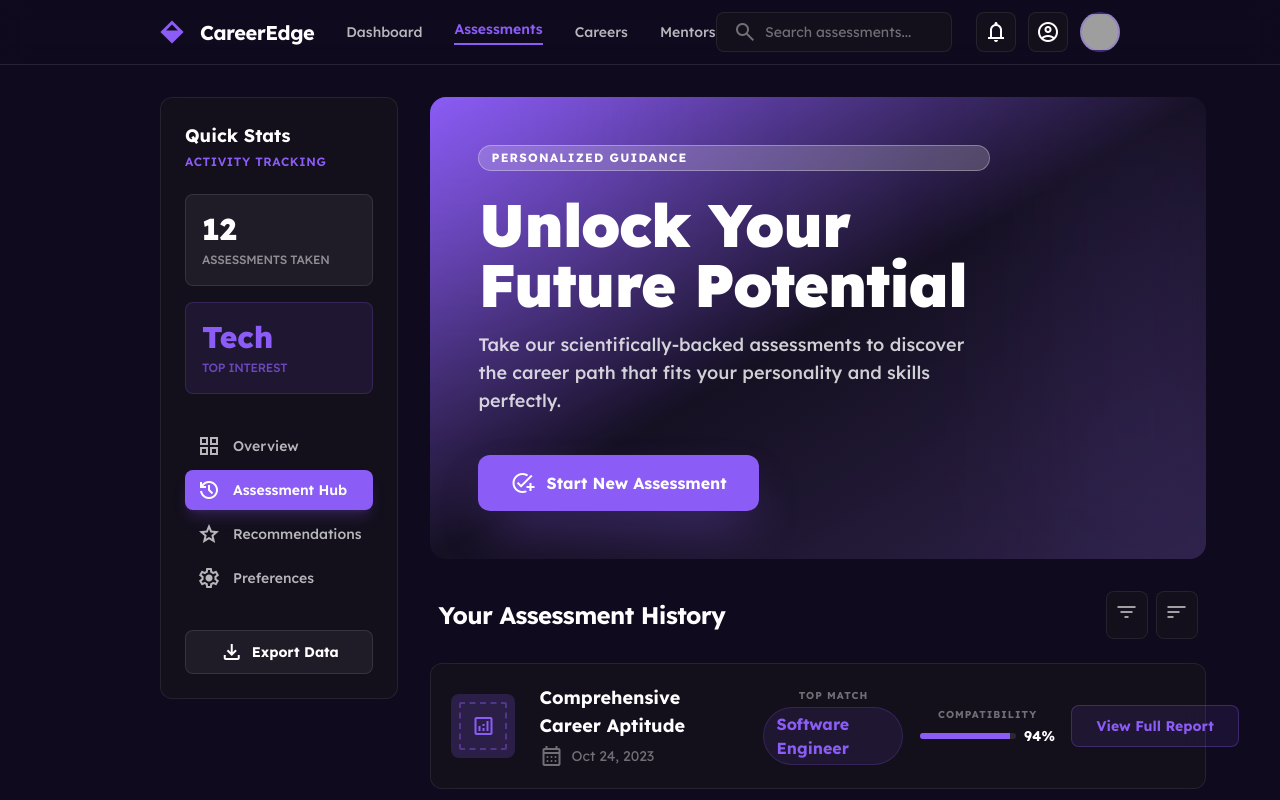
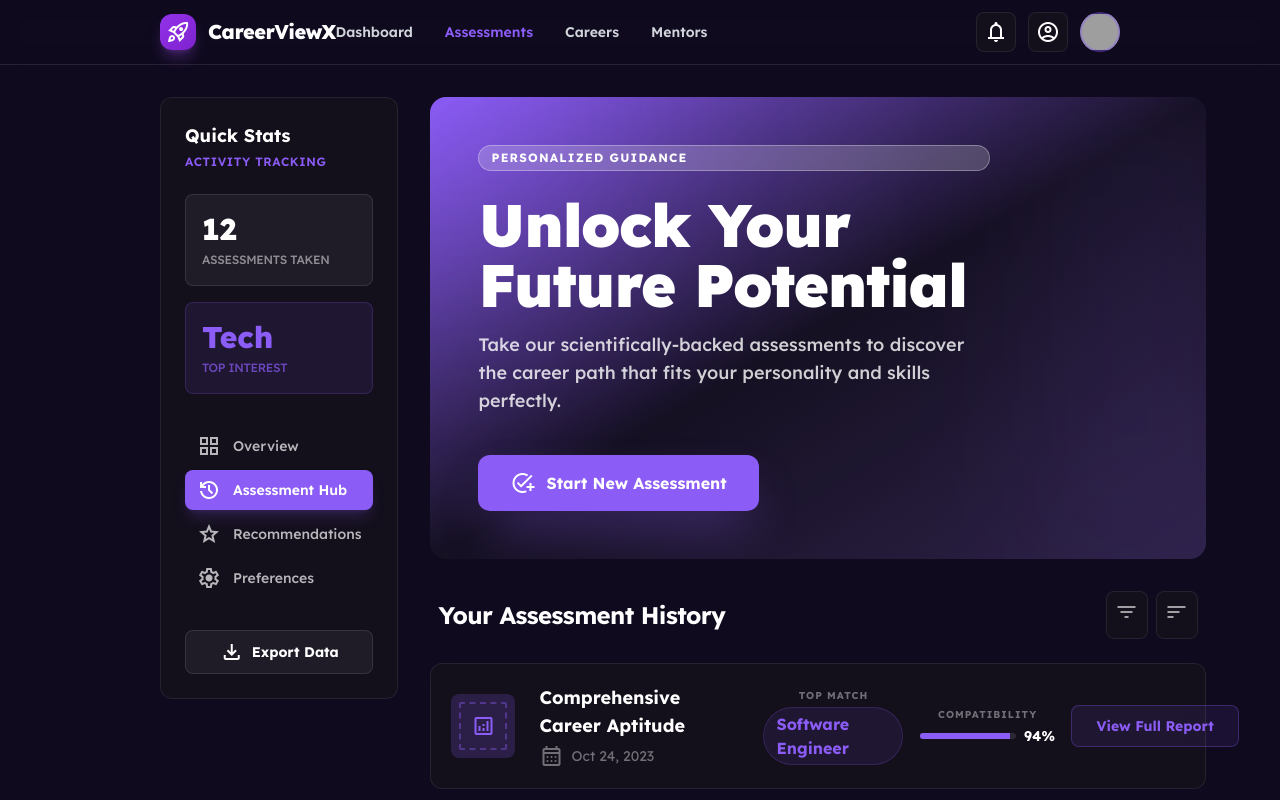
Before and after one commit to Abhi-1100/careerviewx, a React (Create React App) app: page /assessments in a window 1280 px wide. Shown: the top 800 px of the page. Built offline with nearby package versions, Linux system fonts and the light colour scheme; grey boxes are pictures that could not be loaded.

Commit message:
11QA!aQ1QQQqa!A1a!A1q1QA!aQ1QQQqa!A1a!A1q1QA!aQ1QQ

```diff
--- /dev/null
+++ b/src/components/InternalNavbar.jsx
@@ -0,0 +1,66 @@
+import React from "react";
+import { useNavigate, useLocation } from "react-router-dom";
+
+export default function InternalNavbar() {
+  const navigate = useNavigate();
+  const location = useLocation();
+  const isActive = (path) => location.pathname === path || location.pathname.startsWith(path);
+
+  return (
+    <header className="flex items-center justify-between whitespace-nowrap border-b border-solid border-white/10 px-6 lg:px-40 py-3 bg-background-dark/80 backdrop-blur-md sticky top-0 z-50">
+      <div className="flex items-center gap-3 text-primary">
+        <div className="size-9 flex items-center justify-center bg-gradient-to-br from-purple-600 to-purple-700 rounded-xl text-white shadow-lg shadow-purple-500/30">
+          <span className="material-symbols-outlined">rocket_launch</span>
+        </div>
+        <h2 className="text-white text-lg md:text-xl font-extrabold leading-tight tracking-tight">
+          CareerViewX
+        </h2>
+      </div>
+      <nav className="hidden md:flex items-center gap-8">
+        <a
+          className={`text-gray-300 text-sm font-semibold leading-normal transition-colors relative group ${isActive('/dashboard') ? 'text-primary' : ''}`}
+          href="#"
+          onClick={(e) => { e.preventDefault(); navigate('/dashboard'); }}
+        >
+          Dashboard
+          <span className="absolute -bottom-1 left-0 w-0 h-0.5 bg-purple-500 transition-all group-hover:w-full"></span>
+        </a>
+        <a
+          className={`text-gray-300 text-sm font-semibold leading-normal transition-colors relative group ${isActive('/assessments') ? 'text-primary' : ''}`}
+          href="#"
+          onClick={(e) => { e.preventDefault(); navigate('/assessments'); }}
+        >
+          Assessments
+          <span className="absolute -bottom-1 left-0 w-0 h-0.5 bg-purple-500 transition-all group-hover:w-full"></span>
+        </a>
+        <a
+          className={`text-gray-300 text-sm font-semibold leading-normal transition-colors relative group ${isActive('/career-paths') ? 'text-primary' : ''}`}
+          href="#"
+          onClick={(e) => { e.preventDefault(); navigate('/career-paths'); }}
+        >
+          Careers
+          <span className="absolute -bottom-1 left-0 w-0 h-0.5 bg-purple-500 transition-all group-hover:w-full"></span>
+        </a>
+        <a
+          className={`text-gray-300 text-sm font-semibold leading-normal transition-colors relative group ${isActive('/mentors') ? 'text-primary' : ''}`}
+          href="#"
+          onClick={(e) => { e.preventDefault(); navigate('/mentors'); }}
+        >
+          Mentors
+          <span className="absolute -bottom-1 left-0 w-0 h-0.5 bg-purple-500 transition-all group-hover:w-full"></span>
+        </a>
+      </nav>
+      <div className="flex flex-1 justify-end gap-6 items-center">
+        <div className="flex gap-3 items-center">
+          <button className="flex items-center justify-center rounded-lg h-10 w-10 glass-panel hover:bg-white/10 transition-colors">
+            <span className="material-symbols-outlined text-xl text-white">notifications</span>
+          </button>
+          <button className="flex items-center justify-center rounded-lg h-10 w-10 glass-panel hover:bg-white/10 transition-colors">
+            <span className="material-symbols-outlined text-xl text-white">account_circle</span>
+          </button>
+          <div className="bg-center bg-no-repeat aspect-square bg-cover rounded-full size-10 border-2 border-primary/40" style={{backgroundImage: 'url("https://lh3.googleusercontent.com/aida-public/AB6AXuD8vASQX_AblTDFjAfIr_ria9CbnDwE9mfYkEu1KeLmDUYdVJX6l3BgNv9dFnJmCUmYAx-lEXLSM5LhrLdUD0FkVFLM9UrF6DcTZ7r-EDa5OiyR-2PJj8Qf4qsDwT3YwiB3W9B3V_A9OWR_pjjNynczntkcxfBDlQQ21WoQOpDANtmiycRk8oHOb7rB5DLKnyknXwGTnbQpm1A_3-OYA0KLYUkhowVUaUlPJmuortDOtT1fZaZVboy0xcj4UXhJ50HJL9CLjrphVRE")'}}></div>
+        </div>
+      </div>
+    </header>
+  );
+}
--- a/src/pages/AssessmentsHub.jsx
+++ b/src/pages/AssessmentsHub.jsx
@@ -1,48 +1,13 @@
 import React from "react";
 import { useNavigate } from "react-router-dom";
+import InternalNavbar from "../components/InternalNavbar";
 
 export default function AssessmentsHub() {
   const navigate = useNavigate();
 
   return (
     <div className="min-h-screen bg-background-dark text-white font-display">
-      <header className="flex items-center justify-between whitespace-nowrap border-b border-solid border-white/10 px-6 lg:px-40 py-3 bg-background-dark/80 backdrop-blur-md sticky top-0 z-50">
-        <div className="flex items-center gap-8">
-          <div className="flex items-center gap-4 text-white">
-            <div className="size-6 text-primary">
-              <svg fill="none" viewBox="0 0 48 48" xmlns="http://www.w3.org/2000/svg">
-                <path clipRule="evenodd" d="M47.2426 24L24 47.2426L0.757355 24L24 0.757355L47.2426 24ZM12.2426 21H35.7574L24 9.24264L12.2426 21Z" fill="currentColor" fillRule="evenodd"></path>
-              </svg>
-            </div>
-            <h2 className="text-white text-xl font-bold leading-tight tracking-tight">CareerEdge</h2>
-          </div>
-          <nav className="hidden md:flex items-center gap-8">
-            <button onClick={() => navigate('/dashboard')} className="text-white/70 hover:text-white text-sm font-medium transition-colors">Dashboard</button>
-            <button onClick={() => navigate('/assessments')} className="text-primary text-sm font-semibold transition-colors border-b-2 border-primary pb-1">Assessments</button>
-            <button onClick={() => navigate('/career-paths')} className="text-white/70 hover:text-white text-sm font-medium transition-colors">Careers</button>
-            <button onClick={() => navigate('/mentors')} className="text-white/70 hover:text-white text-sm font-medium transition-colors">Mentors</button>
-          </nav>
-        </div>
-        <div className="flex flex-1 justify-end gap-6">
-          <label className="hidden md:flex flex-col min-w-40 h-10 max-w-64">
-            <div className="flex w-full flex-1 items-stretch rounded-lg glass-panel h-full">
-              <div className="text-white/40 flex items-center justify-center pl-4">
-                <span className="material-symbols-outlined text-xl">search</span>
-              </div>
-              <input className="form-input flex w-full min-w-0 flex-1 border-none bg-transparent text-white focus:outline-0 focus:ring-0 h-full placeholder:text-white/40 px-4 pl-2 text-sm" placeholder="Search assessments..." />
-            </div>
-          </label>
-          <div className="flex gap-3">
-            <button className="flex items-center justify-center rounded-lg h-10 w-10 glass-panel hover:bg-white/10 transition-colors">
-              <span className="material-symbols-outlined text-xl text-white">notifications</span>
-            </button>
-            <button className="flex items-center justify-center rounded-lg h-10 w-10 glass-panel hover:bg-white/10 transition-colors">
-              <span className="material-symbols-outlined text-xl text-white">account_circle</span>
-            </button>
-            <div className="bg-center bg-no-repeat aspect-square bg-cover rounded-full size-10 border-2 border-primary/40" style={{backgroundImage: 'url("https://lh3.googleusercontent.com/aida-public/AB6AXuD8vASQX_AblTDFjAfIr_ria9CbnDwE9mfYkEu1KeLmDUYdVJX6l3BgNv9dFnJmCUmYAx-lEXLSM5LhrLdUD0FkVFLM9UrF6DcTZ7r-EDa5OiyR-2PJj8Qf4qsDwT3YwiB3W9B3V_A9OWR_pjjNynczntkcxfBDlQQ21WoQOpDANtmiycRk8oHOb7rB5DLKnyknXwGTnbQpm1A_3-OYA0KLYUkhowVUaUlPJmuortDOtT1fZaZVboy0xcj4UXhJ50HJL9CLjrphVRE")'}}></div>
-          </div>
-        </div>
-      </header>
+      <InternalNavbar />
 
       <main className="flex-1 px-4 lg:px-40 py-8">
         <div className="flex flex-col lg:flex-row gap-8">
--- a/src/pages/Mentors.jsx
+++ b/src/pages/Mentors.jsx
@@ -1,5 +1,5 @@
 import React from "react";
-import Navbar from "../components/Home/Navbar";
+import InternalNavbar from "../components/InternalNavbar";
 import Footer from "../components/Home/Footer";
 import { useNavigate } from "react-router-dom";
 
@@ -7,7 +7,7 @@ const Mentors = () => {
   const navigate = useNavigate();
   return (
     <div className="mentors-page">
-      <Navbar />
+      <InternalNavbar />
 
       <main className="flex-1 flex flex-col lg:flex-row max-w-[1440px] mx-auto w-full px-4 lg:px-10 py-8 gap-8">
         <aside className="w-full lg:w-64 flex flex-col gap-6 shrink-0">
@@ -92,7 +92,7 @@ const Mentors = () => {
               Home
             </a>
             <span className="material-symbols-outlined text-gray-600 text-sm">chevron_right</span>
-            <span className="text-white text-sm font-semibold">Mentor Marketplace</span>
+            <span className="text-primary text-sm font-semibold">Mentor Marketplace</span>
           </nav>
 
           <div className="flex flex-col md:flex-row justify-between items-start md:items-end gap-6 bg-card-dark p-8 rounded-xl border border-border-dark">
@@ -153,7 +153,7 @@ const Mentors = () => {
         </div>
       </main>
 
-      <Footer />
+
     </div>
   );
 };
--- a/src/pages/Profile.jsx
+++ b/src/pages/Profile.jsx
@@ -1,5 +1,5 @@
 import React from "react";
-import Navbar from "../components/Home/Navbar";
+import InternalNavbar from "../components/InternalNavbar";
 import Footer from "../components/Home/Footer";
 import ListItem from "../components/ListItem";
 import InfoRow from "../components/InfoRow";
@@ -8,7 +8,7 @@ import Button from "../components/Button";
 const Profile = () => {
   return (
     <div className="min-h-screen bg-background-dark text-white font-display">
-      <Navbar />
+      <InternalNavbar />
 
       <main className="max-w-7xl mx-auto px-4 sm:px-6 lg:px-8 py-8">
         <div className="relative mb-12">
```
